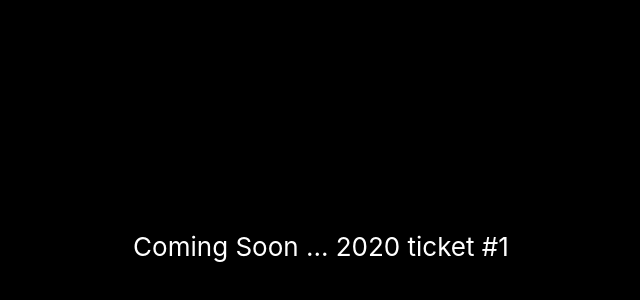
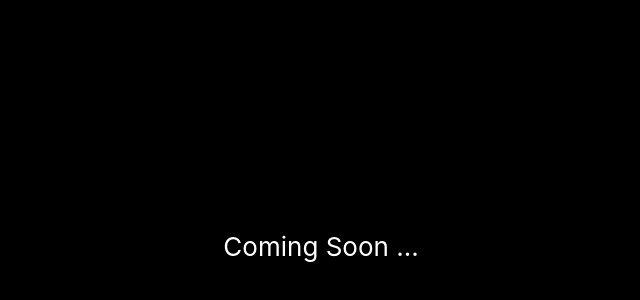
Before and after one commit to lisaqc/portfolio, a React (Create React App) app: page / in a window 1280 px wide. Shown: the part 154-454 px from the top of the page, without its empty margins (319-959 px from the left). Built offline with nearby package versions, Linux system fonts and the light colour scheme.

Commit message:
whatever

```diff
--- a/src/App.js
+++ b/src/App.js
@@ -8,8 +8,7 @@ function App() {
       <header className="App-header">
         {/* <img src={logo} className="App-logo" alt="logo" /> */}
         <p>
-         Coming Soon ... 2020
-         ticket #1
+         Coming Soon ...
         </p>
       </header>
     </div>
```
